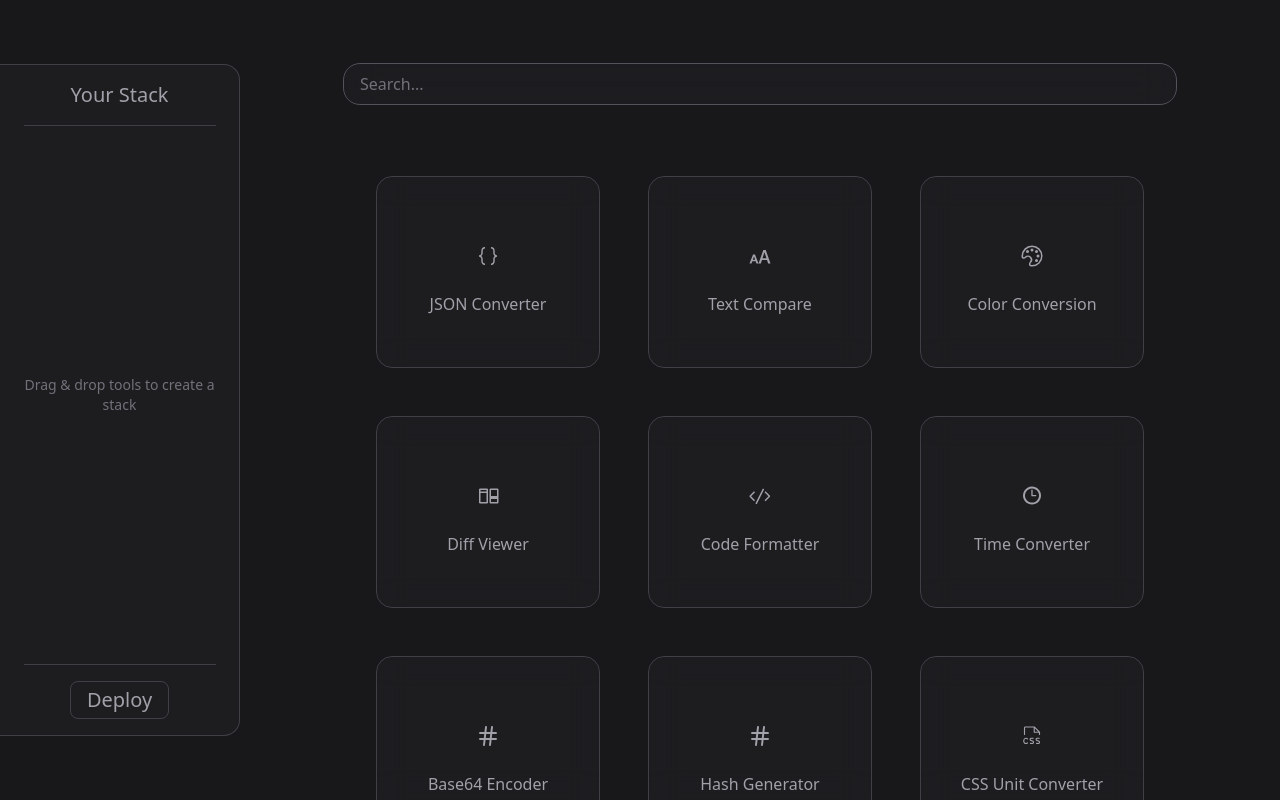
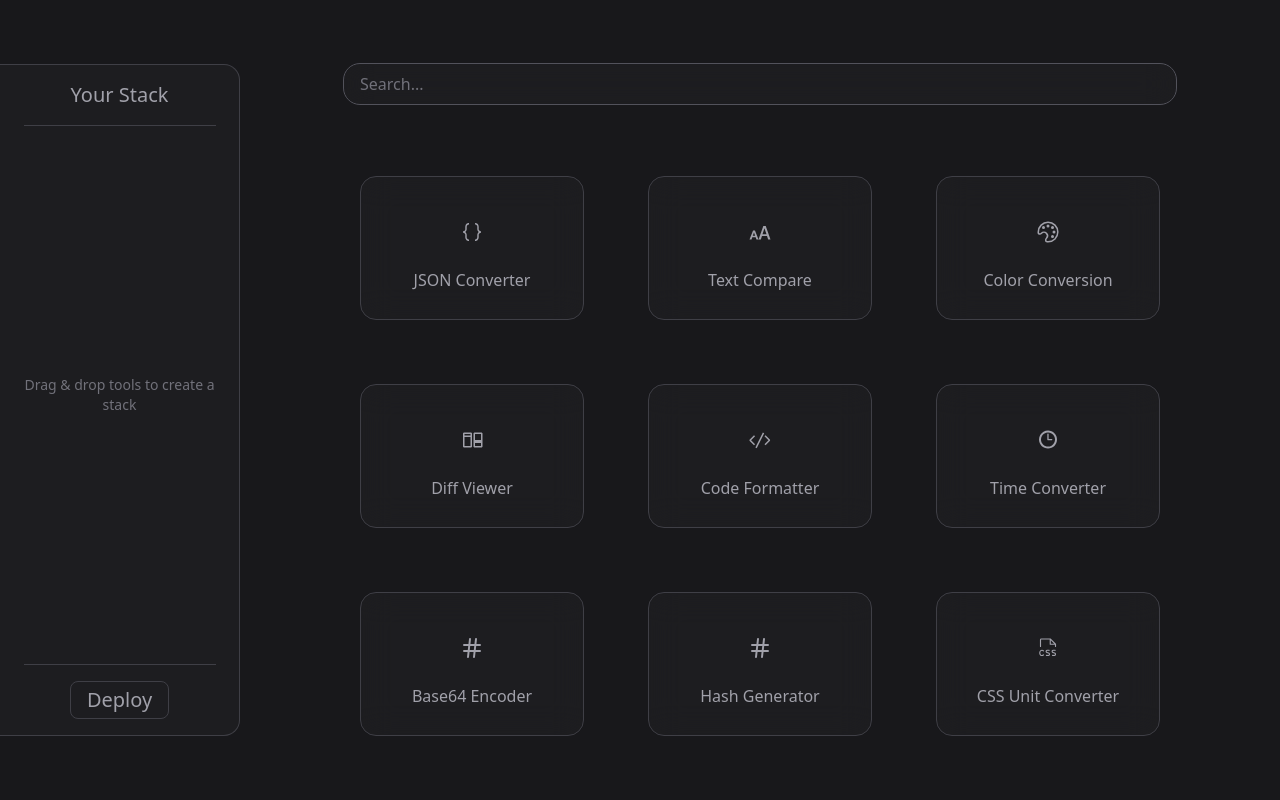
Before and after one commit to gedora-stack/tool-stack, a React (Vite) app: page / in a window 1280 px wide. Built offline with nearby package versions, Linux system fonts and the light colour scheme; what tailwindcss-animated would draw is missing.

Commit message:
Changed quick control styling v3

```diff
--- a/src/Components/App.jsx
+++ b/src/Components/App.jsx
@@ -22,7 +22,7 @@ const Styles = {
 	bannerContainer:
 		"flex h-full w-full min-w-[32rem] flex-col items-center justify-start pt-[8vh]",
 	bannerGrid:
-		"container-snap grid grid-cols-1 gap-12 overflow-y-scroll pb-14 pt-28 lg:grid-cols-2 xl:grid-cols-3",
+		"container-snap grid grid-cols-1 gap-16 overflow-y-scroll pb-14 pt-28 lg:grid-cols-2 xl:grid-cols-3",
 };
 
 const App = () => {
--- a/src/Components/BannerTool.jsx
+++ b/src/Components/BannerTool.jsx
@@ -4,15 +4,15 @@ import { BsBoxArrowUpRight, BsPlusSquare } from "react-icons/bs";
 
 const Styles = {
 	container:
-		"group relative flex h-48 w-56 max-w-56 cursor-grab select-none flex-col items-center justify-center space-y-4 rounded-2xl border border-zinc-700 bg-zinc-800 bg-opacity-40 p-8 backdrop-blur-lg duration-100 active:cursor-grabbing active:outline-none",
+		"group relative flex h-36 w-56 max-w-56 cursor-grab select-none flex-col items-center justify-center space-y-4 rounded-2xl border border-zinc-700 bg-zinc-800 bg-opacity-40 p-8 backdrop-blur-lg duration-100 active:cursor-grabbing active:outline-none",
 	description:
 		"absolute w-40 text-center text-sm font-thin text-zinc-500 opacity-0 duration-300 group-hover:translate-y-6 group-hover:opacity-100",
 	icon: "text-2xl text-zinc-400 duration-300 group-hover:opacity-0",
 	title: "text-md text-center font-thin text-zinc-400 duration-300 group-hover:-translate-y-14",
 	replaceControl:
-		"absolute font-thin -top-1 flex flex-row items-center justify-center text-yellow-500 duration-300 opacity-0 -translate-y-10 group-hover:opacity-100 text-sm",
+		"absolute font-thin w-full py-2 -top-1 flex flex-row items-center justify-center text-yellow-500 duration-300 opacity-0 -translate-y-12 group-hover:opacity-100 text-sm",
 	addControl:
-		"absolute bottom-3 font-thin flex flex-row items-center justify-center text-emerald-500 duration-300 opacity-0 translate-y-10 group-hover:opacity-100 text-sm",
+		"absolute w-full bottom-3 py-2 font-thin flex flex-row items-center justify-center text-emerald-500 duration-300 opacity-0 translate-y-12 group-hover:opacity-100 text-sm",
 	replaceIcon: "text-md ml-2",
 	addIcon: "text-md mr-2",
 };
```
